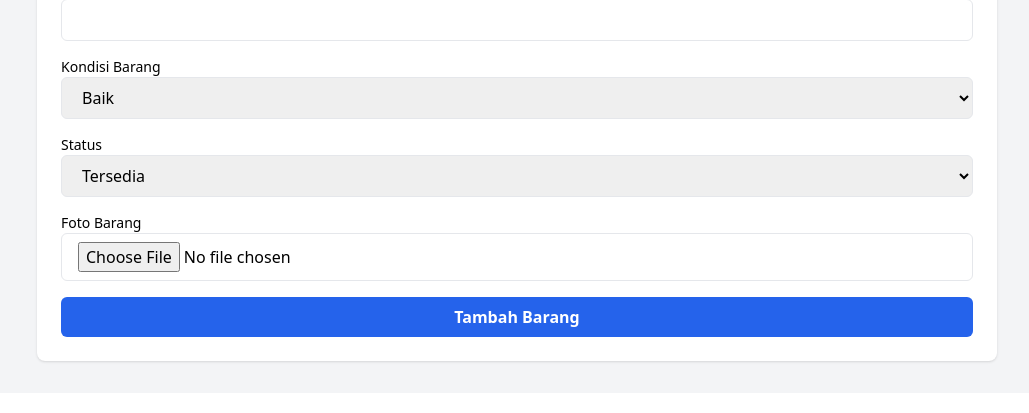
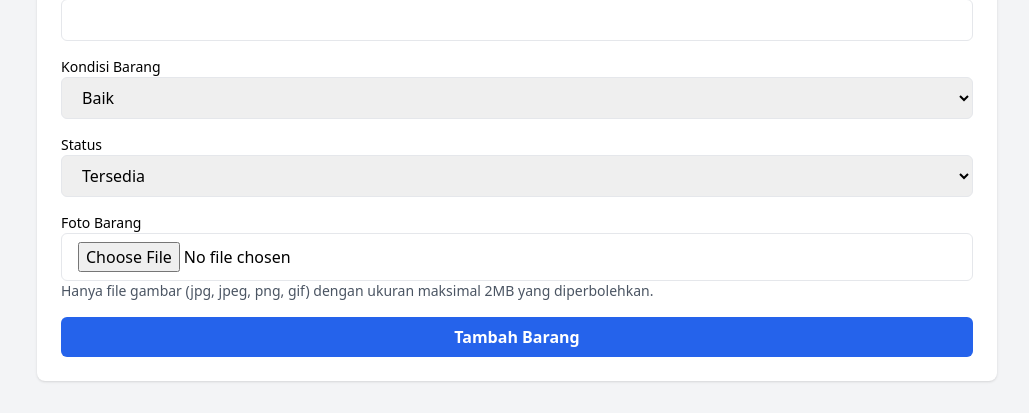
Before and after one commit to helmiazkia/inventaris_barang, a PHP site: page /views/manage_barang.php in a window 1280 px wide. Shown: the part 1097-1510 px from the top of the page, without its empty margins (251-1280 px from the left). Before the commit the page ends 1462 px from the top, so only its background shows below. Run offline with PHP 8.4, Linux system fonts and the light colour scheme; the visitor is signed in with stand-in values (Sample User, id 1); data that the repository does not hold is empty; some libraries are stand-ins or nearby versions.

Commit message:
create barang

```diff
--- a/views/create_barang.php
+++ b/views/create_barang.php
@@ -1,11 +1,4 @@
 <?php
-include('../config/koneksi.php');
-
-if (!isset($_SESSION['role']) || $_SESSION['role'] !== 'admin') {
-    header("Location: login.php");
-    exit; // Stop further script execution
-}
-
 // Proses form submit untuk menambah barang
 if ($_SERVER['REQUEST_METHOD'] == 'POST') {
     $nama_barang = $_POST['nama_barang'];
@@ -26,11 +19,27 @@ if ($_SERVER['REQUEST_METHOD'] == 'POST') {
     // Mengupload foto
     $foto = $_FILES['foto']['name'];
     $foto_tmp = $_FILES['foto']['tmp_name'];
-    $foto_path = 'images/' . $foto;  // Direktori tempat foto disimpan
+    $foto_path = 'images/' . basename($foto);  // Nama file foto dengan path
+
+    // Cek jika file foto valid
+    $allowed_extensions = ['jpg', 'jpeg', 'png', 'gif']; // Ekstensi file yang diizinkan
+    $file_extension = strtolower(pathinfo($foto, PATHINFO_EXTENSION));
+
+    // Cek apakah file adalah gambar
+    if (!in_array($file_extension, $allowed_extensions)) {
+        echo "Hanya file gambar (jpg, jpeg, png, gif) yang diperbolehkan!";
+        exit;
+    }
+
+    // Cek ukuran file (maksimal 2MB)
+    $max_size = 2 * 1024 * 1024; // 2MB
+    if ($_FILES['foto']['size'] > $max_size) {
+        echo "Ukuran file terlalu besar. Maksimal 2MB!";
+        exit;
+    }
 
     // Pindahkan foto ke direktori tujuan
-    move_uploaded_file($foto_tmp, $foto_path);
-
+    if (move_uploaded_file($foto_tmp, $foto_path)) {
         // Insert data barang ke database
         $sql = "INSERT INTO barang (nama_barang, kode_barang, barcode, kategori_id, tahun_pembuatan, bahan, ukuran, nomor_seri_pabrik,
                 merk_model, jenis_barang, jumlah, harga_beli, kondisi_barang, status, foto)
@@ -41,6 +50,9 @@ if ($_SERVER['REQUEST_METHOD'] == 'POST') {
             echo "Barang berhasil ditambahkan!";
         } else {
             echo "Error: " . $sql . "<br>" . $conn->error;
+        }
+    } else {
+        echo "Gagal mengupload foto!";
     }
 }
 ?>
@@ -136,7 +148,9 @@ if ($_SERVER['REQUEST_METHOD'] == 'POST') {
     <div class="mb-4">
         <label for="foto" class="block text-sm font-medium">Foto Barang</label>
         <input type="file" id="foto" name="foto" required class="w-full px-4 py-2 border rounded-md">
+        <p class="text-sm text-gray-600">Hanya file gambar (jpg, jpeg, png, gif) dengan ukuran maksimal 2MB yang diperbolehkan.</p>
     </div>
+
 
     <button type="submit" class="w-full bg-blue-600 text-white font-bold py-2 rounded-md hover:bg-blue-700 transition">Tambah Barang</button>
 </form>
```
Lines whose indentation alone changed are shown as unchanged.
